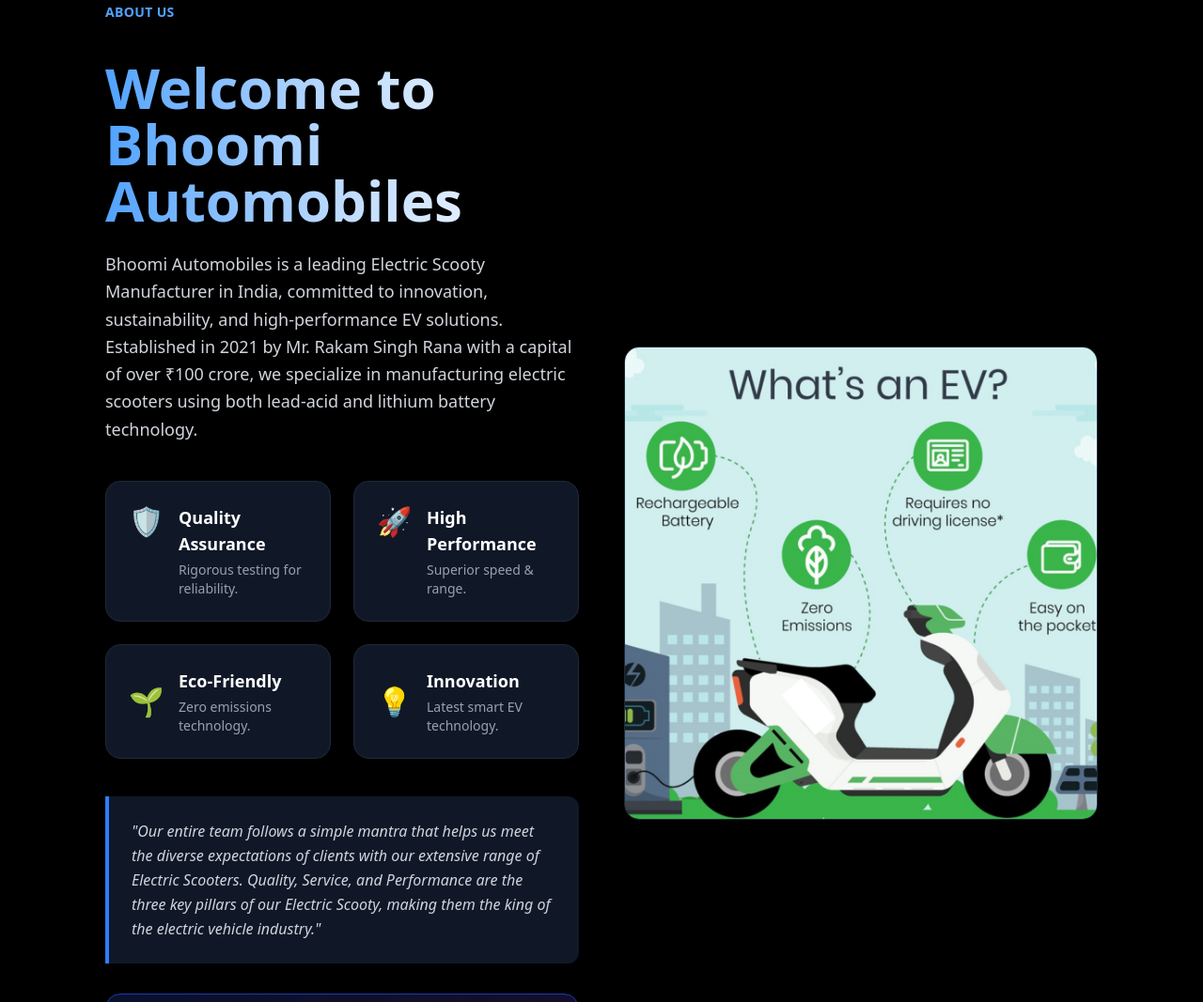
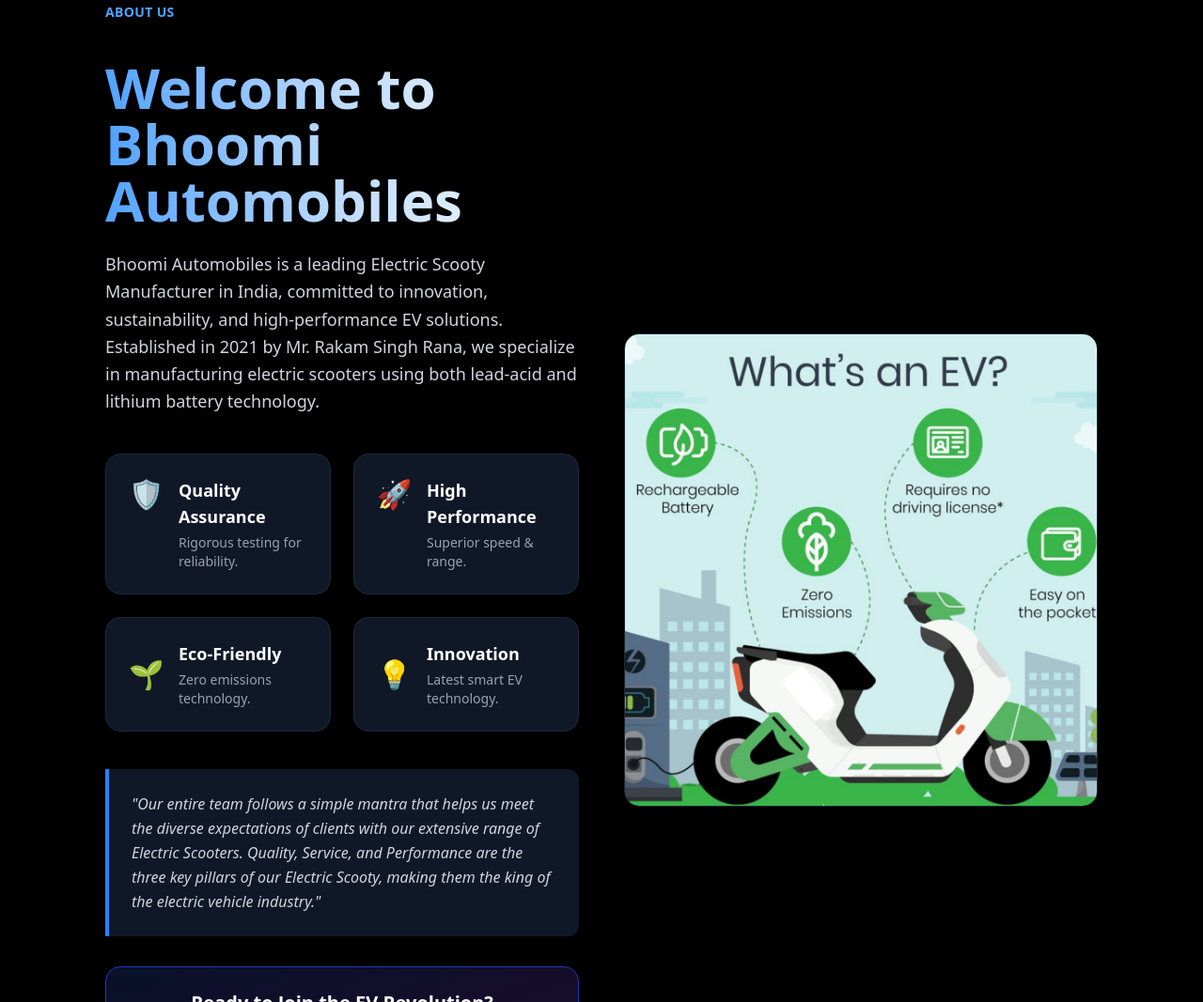
Before and after one commit to sidharth3065/Bhoomi-automobile, a website built with Vite: page home.html in a window 1280 px wide. Shown: the part 1030-2097 px from the top of the page at 94% size. Built offline with nearby package versions, Linux system fonts and the light colour scheme.

Commit message:
changes made in revenue

```diff
--- a/home.html
+++ b/home.html
@@ -115,9 +115,8 @@
                 Welcome to Bhoomi Automobiles</h2>
               <p class="text-lg text-gray-300 leading-relaxed">
                 Bhoomi Automobiles is a leading Electric Scooty Manufacturer in India, committed to innovation,
-                sustainability, and high-performance EV solutions. Established in 2021 by Mr. Rakam Singh Rana with a
-                capital
-                of over ₹100 crore, we specialize in manufacturing electric scooters using both lead-acid and lithium
+                sustainability, and high-performance EV solutions. Established in 2021 by Mr. Rakam Singh Rana, we
+                specialize in manufacturing electric scooters using both lead-acid and lithium
                 battery
                 technology.
               </p>
```
